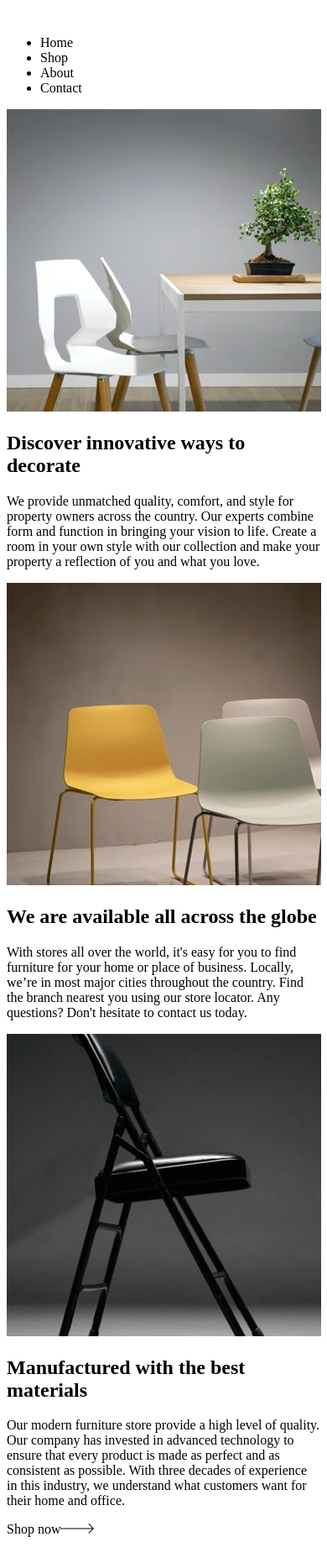
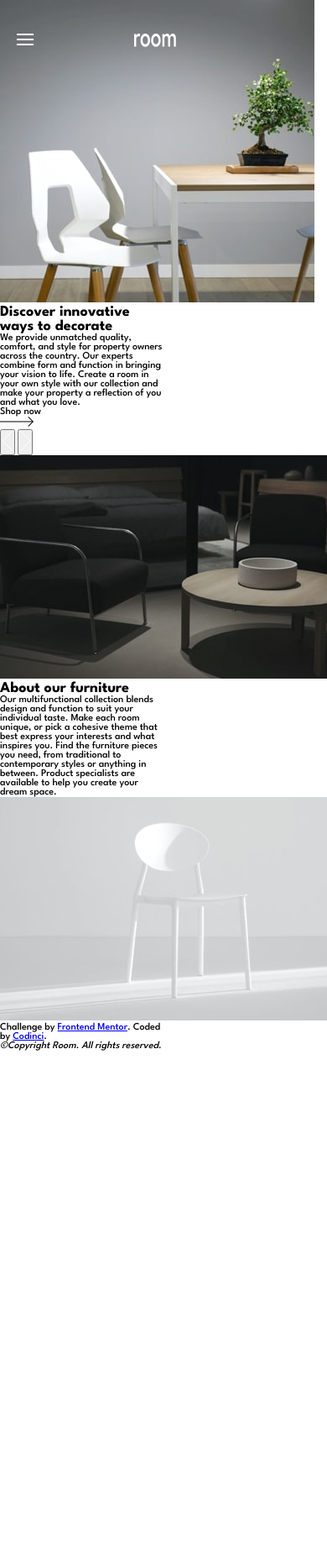
Before and after one commit to codinci/FrontendChallenges, a plain HTML site: page room-homepage-master/index.html in a window 390 px wide. Shown: the top 1861 px of the page at 84% size. After the commit the page ends 1251 px from the top, so only its background shows below. Drawn offline with Linux system fonts and the light colour scheme.

Commit message:
Styled mobile navbar

```diff
--- a/room-homepage-master/index.html
+++ b/room-homepage-master/index.html
@@ -7,90 +7,91 @@
   <link rel="icon" type="image/png" sizes="32x32" href="./images/favicon-32x32.png">
 
   <title>Frontend Mentor | Room homepage</title>
+  <link rel="stylesheet" href="./stylesheet/css/main.css"/>
+
 
   <!-- Feel free to remove these styles or customise in your own stylesheet 👍 -->
-  <style>
-    .attribution { font-size: 11px; text-align: center; }
-    .attribution a { color: hsl(228, 45%, 44%); }
-  </style>
+  <!-- <style>
+   .container {
+    display: grid;
+    grid-template-columns: repeat(6, 1fr);
+    height: 100dvh;
+   }
+   .header {
+    display: flex;
+    margin:2rem;
+    z-index: 2;
+    grid-column: 1/5;
+    grid-row: 1;
+   }
+   .main {
+    grid-column: 1/4;
+    grid-row:1/4;
+   }
+  </style> -->
 </head>
-<body>
-  <header>
-    <img src="./images/logo.svg" alt="logo-image"/>
-    <ul>
-      <li>Home</li>
-      <li>Shop</li>
-      <li>About</li>
-      <li>Contact</li>
-    </ul>
+<body class="container">
+  <header class="header">
+    <button class="header__mobile-hamburger">
+      <svg width="20" height="14" xmlns="http://www.w3.org/2000/svg">
+        <path d="M20 12v2H0v-2h20zm0-6v2H0V6h20zm0-6v2H0V0h20z" fill="#FFF" fill-rule="evenodd"/>
+      </svg>
+    </button>
+    <img class="header__logo" src="./images/logo.svg" alt="logo-image"/>
   </header>
-  <main>
-    <section>
-      <div>
-        <picture>
+
+  <main class="main">
+    <section class="hero">
+      <div class="hero__slide">
+        <picture class="hero-slide__image">
           <source srcset="./images/mobile-image-hero-1.jpg" media="(max-width: 510px)" />
           <img src="./images/desktop-image-hero-1.jpg" alt="hero-image" />
         </picture>
-        <h1>Discover innovative ways to decorate</h1>
-        <p>
+        <h1 class="hero-slide__header">Discover innovative ways to decorate</h1>
+        <p class="hero-slide__text">
           We provide unmatched quality, comfort, and style for property owners across the country.
           Our experts combine form and function in bringing your vision to life. Create a room in your
           own style with our collection and make your property a reflection of you and what you love.
         </p>
       </div>
-      <div>
-        <picture>
-          <source srcset="./images/mobile-image-hero-2.jpg" media="(max-width: 510px)" />
-          <img src="./images/desktop-image-hero-2.jpg" alt="hero-image" />
-        </picture>
-        <h1>We are available all across the globe</h1>
-        <p>
-          With stores all over the world, it's easy for you to find furniture for your home or place of business.
-          Locally, we’re in most major cities throughout the country. Find the branch nearest you using our
-          store locator. Any questions? Don't hesitate to contact us today.
-        </p>
+      <div class="hero__action">
+        <p class="hero-action_text">Shop now</p><img class="hero-action__image" src="./images/icon-arrow.svg" alt="arrow-icon"/>
       </div>
-      <div>
-         <picture>
-          <source srcset="./images/mobile-image-hero-3.jpg" media="(max-width: 510px)" />
-          <img src="./images/desktop-image-hero-3.jpg" alt="hero-image" />
-        </picture>
-        <h1>Manufactured with the best materials</h1>
-        <p>
-          Our modern furniture store provide a high level of quality. Our company has invested in advanced technology
-          to ensure that every product is made as perfect and as consistent as possible. With three decades of
-          experience in this industry, we understand what customers want for their home and office.
-        </p>
+      <div class="hero__slider">
+        <button id="leftSlider" class="hero-slider__left-button">
+          <svg width="14" height="24" xmlns="http://www.w3.org/2000/svg">
+            <path d="M13 0L1 12l12 12" stroke="#FFF" fill="none" fill-rule="evenodd"/>
+          </svg>
+        </button>
+        <button id="rightSlider" class="hero-slider__left-button">
+          <svg width="14" height="24" xmlns="http://www.w3.org/2000/svg">
+            <path d="M1 0l12 12L1 24" stroke="#FFF" fill="none" fill-rule="evenodd"/>
+          </svg>
+        </button>
       </div>
-      <span>Shop now</span><img src="./images/icon-arrow.svg" alt="arrow-icon"/>
-      <div>
-        <img src="./images/icon-angle-left.svg" alt="left-angle-icon"/>
-        <img src="./images/icon-angle-right.svg" alt="right-angle-icon"/>
-      </div>
-      <img>
     </section>
-    <section>
-      <img src="./images/image-about-dark.jpg" alt="dark-about-image">
-      <div>
-        <h1>About our furniture</h1>
-        <p>
+    <section class="about">
+      <img class="about__dark-image" src="./images/image-about-dark.jpg" alt="dark-about-image">
+      <div class="about__info">
+        <h1 class="about-info__heading">About our furniture</h1>
+        <p class="about-info__text">
           Our multifunctional collection blends design and function to suit your individual taste.
           Make each room unique, or pick a cohesive theme that best express your interests and what
           inspires you. Find the furniture pieces you need, from traditional to contemporary styles
           or anything in between. Product specialists are available to help you create your dream space.
         </p>
       </div>
-      <img src="./images/image-about-light.jpg" alt="light-about-image">
+      <img class="about__light-image" src="./images/image-about-light.jpg" alt="light-about-image">
     </section>
-    <footer class="attribution">
-      <span>
+    <footer class="footer">
+      <span class="footer__frontend__attribution">
         Challenge by <a href="https://www.frontendmentor.io?ref=challenge"
         target="_blank">Frontend Mentor</a>.
       </span>
-      <span>
+      <span class="footer__author__attribution">
         Coded by <a href="https://github.com/codinci" target="_blank">Codinci</a>.
       </span>
-      <div>
+      <div class="footer__copyright">
         <span id="copyrightYear"></span><i>&copy;Copyright Room. All rights reserved.</i>
       </div>
     </footer>
--- /dev/null
+++ b/room-homepage-master/stylesheet/sass/base/_typography.scss
@@ -0,0 +1,28 @@
+@import url('https://fonts.googleapis.com/css2?family=League+Spartan:wght@500;600;700&display=swap');
+
+$font-family:'League Spartan', sans-serif;
+$color-dark-gray: hsl(0, 0%, 63%);
+$color-black:  hsl(0, 0%, 0%);
+$color-white:  hsl(0, 0%, 100%);
+$color-very-dark-gray: hsl(0, 0%, 27%);
+
+*,
+::before,
+::after {
+	margin: 0;
+	padding: 0;
+}
+
+html {
+	font-size: 62.5%;
+	box-sizing: border-box;
+}
+
+body {
+	font-family: $font-family;
+	font-weight: 500;
+	min-height: 100dvh;
+	font-size: 1.2rem;
+	display: grid;
+	grid-template-columns: repeat(6, 1fr);
+}
--- /dev/null
+++ b/room-homepage-master/stylesheet/sass/layouts/_header.scss
@@ -0,0 +1,17 @@
+.header {
+	display: flex;
+	margin: 4rem 2rem;
+	z-index: 1;
+	grid-column: 1/4;
+	grid-row: 1;
+	gap: 12rem;
+
+	&__mobile-hamburger {
+		border: none;
+		cursor: pointer;
+		background-color: transparent;
+	}
+	&__logo {
+		width: 5rem;
+	}
+}
--- /dev/null
+++ b/room-homepage-master/stylesheet/sass/layouts/_hero.scss
@@ -0,0 +1,4 @@
+.main {
+    grid-column: 1/4;
+    grid-row:1/4;
+}
--- /dev/null
+++ b/room-homepage-master/stylesheet/sass/main.scss
@@ -0,0 +1,3 @@
+@use './base/typography';
+@use './layouts/header';
+@use './layouts/hero';
```
Also changed, not shown: room-homepage-master/stylesheet/css/main.css (added), 1 other file.
